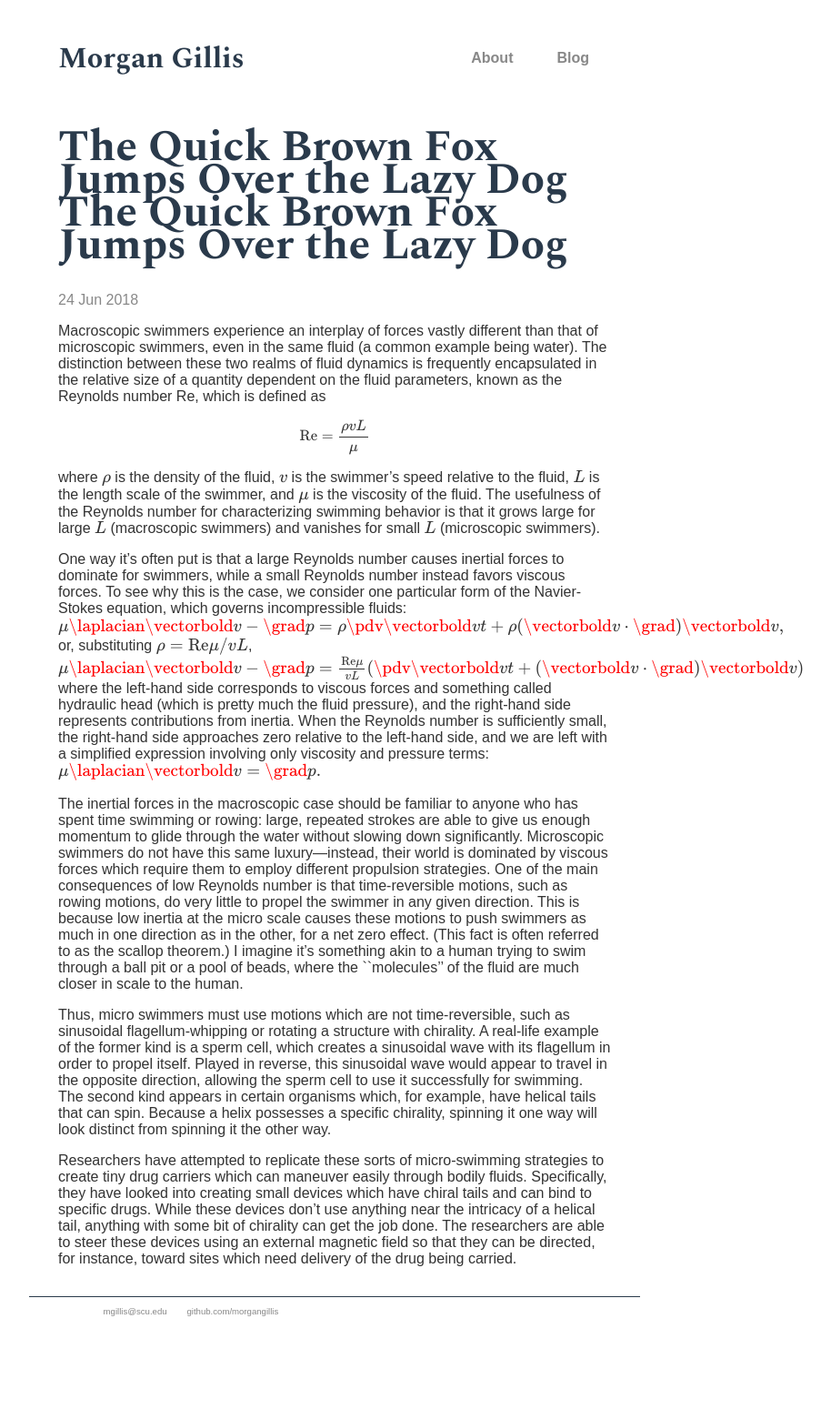
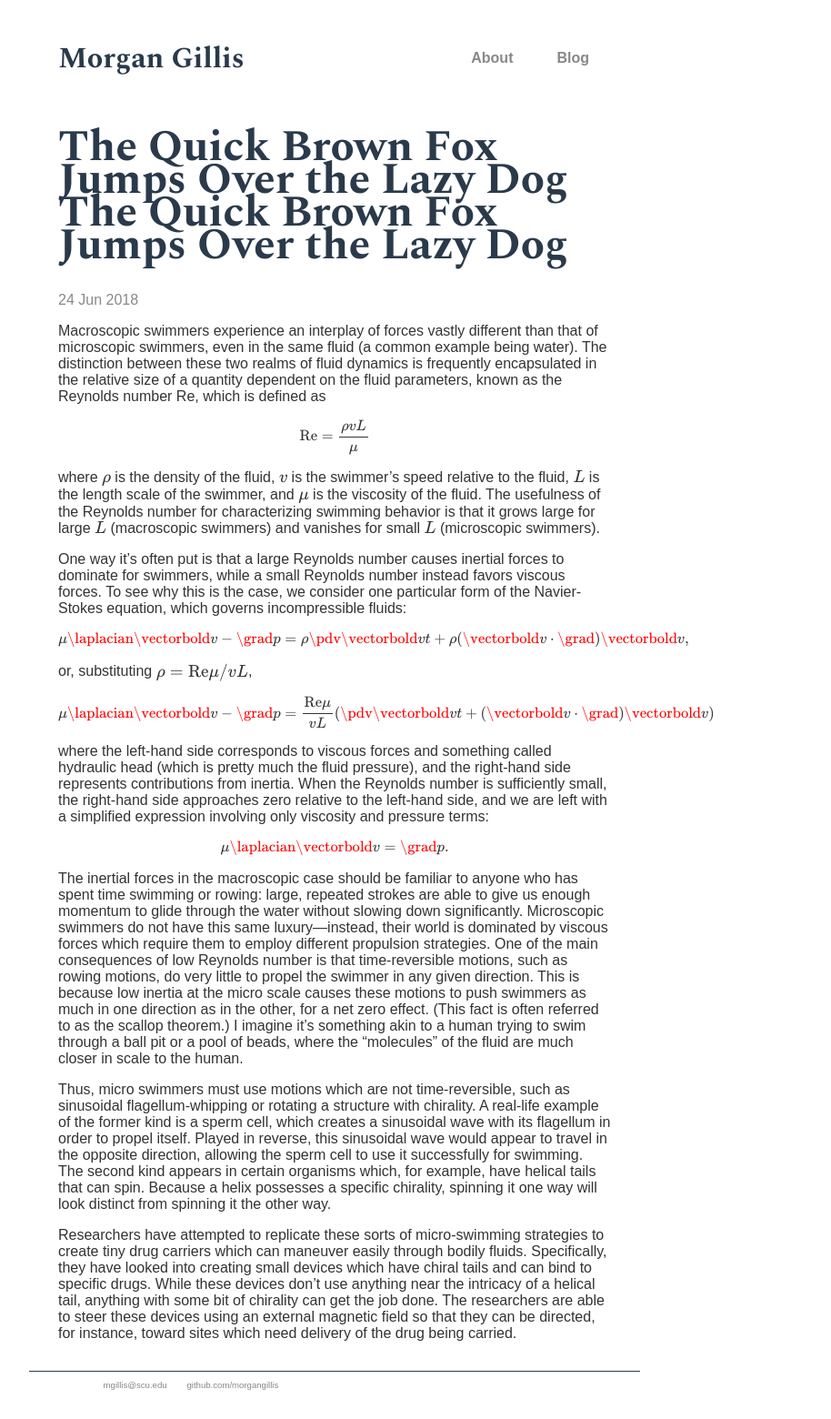
Before and after one commit to morgangillis/morgangillis.github.io, a Jekyll site: the page built from _posts/2018-06-24-the-quick-brown-fox-jumps-over-the-lazy-dog-the-quick-brown-fox-jumps-over-the-lazy-dog.md, in a window 1280 px wide. Shown: the whole page at 91% size, without its empty margins (272-1186 px from the left). Built offline with Jekyll 4.4.1, drawn with Linux system fonts in a browser that asks for light colours; some web fonts are replaced; formulas are drawn with MathJax 3; before the commit the page ends 1479 px from its top, so only the background shows below that.

Commit message:
Update 2018-06-24-the-quick-brown-fox-jumps-over-the-lazy-dog-the-quick-brown-fox-jumps-over-the-lazy-dog.md

```diff
--- a/_posts/2018-06-24-the-quick-brown-fox-jumps-over-the-lazy-dog-the-quick-brown-fox-jumps-over-the-lazy-dog.md
+++ b/_posts/2018-06-24-the-quick-brown-fox-jumps-over-the-lazy-dog-the-quick-brown-fox-jumps-over-the-lazy-dog.md
@@ -10,13 +10,18 @@ $$\text{Re} = \frac{\rho v L}{\mu}$$
 where $\rho$ is the density of the fluid, $v$ is the swimmer’s speed relative to the fluid, $L$ is the length scale of the swimmer, and $\mu$ is the viscosity of the fluid. The usefulness of the Reynolds number for characterizing swimming behavior is that it grows large for large $L$ (macroscopic swimmers) and vanishes for small $L$ (microscopic swimmers).
 
 One way it’s often put is that a large Reynolds number causes inertial forces to dominate for swimmers, while a small Reynolds number instead favors viscous forces. To see why this is the case, we consider one particular form of the Navier-Stokes equation, which governs incompressible fluids:
+
 $$\mu\laplacian{\vectorbold{v}} - \grad{p} = \rho\pdv{\vectorbold{v}}{t} + \rho(\vectorbold{v} \cdot \grad)\vectorbold{v} ,$$
+
 or, substituting $\rho = \text{Re}\mu / v L$,
+
 $$\mu\laplacian{\vectorbold{v}} - \grad{p} = \frac{\text{Re}\mu}{v L} \left(\pdv{\vectorbold{v}}{t} + (\vectorbold{v} \cdot \grad)\vectorbold{v}\right)$$
+
 where the left-hand side corresponds to viscous forces and something called hydraulic head (which is pretty much the fluid pressure), and the right-hand side represents contributions from inertia. When the Reynolds number is sufficiently small, the right-hand side approaches zero relative to the left-hand side, and we are left with a simplified expression involving only viscosity and pressure terms:
+
 $$\mu\laplacian{\vectorbold{v}} = \grad{p} .$$
 
-The inertial forces in the macroscopic case should be familiar to anyone who has spent time swimming or rowing: large, repeated strokes are able to give us enough momentum to glide through the water without slowing down significantly. Microscopic swimmers do not have this same luxury---instead, their world is dominated by viscous forces which require them to employ different propulsion strategies. One of the main consequences of low Reynolds number is that time-reversible motions, such as rowing motions, do very little to propel the swimmer in any given direction. This is because low inertia at the micro scale causes these motions to push swimmers as much in one direction as in the other, for a net zero effect. (This fact is often referred to as the scallop theorem.) I imagine it's something akin to a human trying to swim through a ball pit or a pool of beads, where the ``molecules'' of the fluid are much closer in scale to the human.
+The inertial forces in the macroscopic case should be familiar to anyone who has spent time swimming or rowing: large, repeated strokes are able to give us enough momentum to glide through the water without slowing down significantly. Microscopic swimmers do not have this same luxury---instead, their world is dominated by viscous forces which require them to employ different propulsion strategies. One of the main consequences of low Reynolds number is that time-reversible motions, such as rowing motions, do very little to propel the swimmer in any given direction. This is because low inertia at the micro scale causes these motions to push swimmers as much in one direction as in the other, for a net zero effect. (This fact is often referred to as the scallop theorem.) I imagine it's something akin to a human trying to swim through a ball pit or a pool of beads, where the "molecules" of the fluid are much closer in scale to the human.
 
 Thus, micro swimmers must use motions which are not time-reversible, such as sinusoidal flagellum-whipping or rotating a structure with chirality. A real-life example of the former kind is a sperm cell, which creates a sinusoidal wave with its flagellum in order to propel itself. Played in reverse, this sinusoidal wave would appear to travel in the opposite direction, allowing the sperm cell to use it successfully for swimming. The second kind appears in certain organisms which, for example, have helical tails that can spin. Because a helix possesses a specific chirality, spinning it one way will look distinct from spinning it the other way.
 
```
